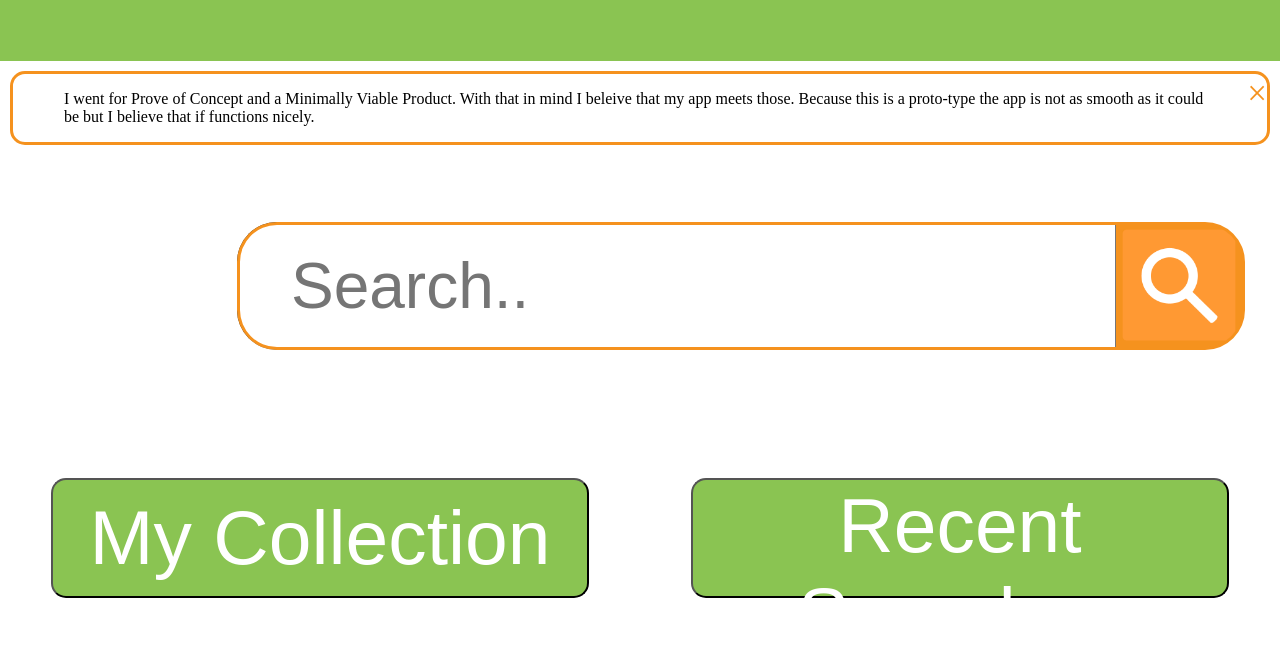
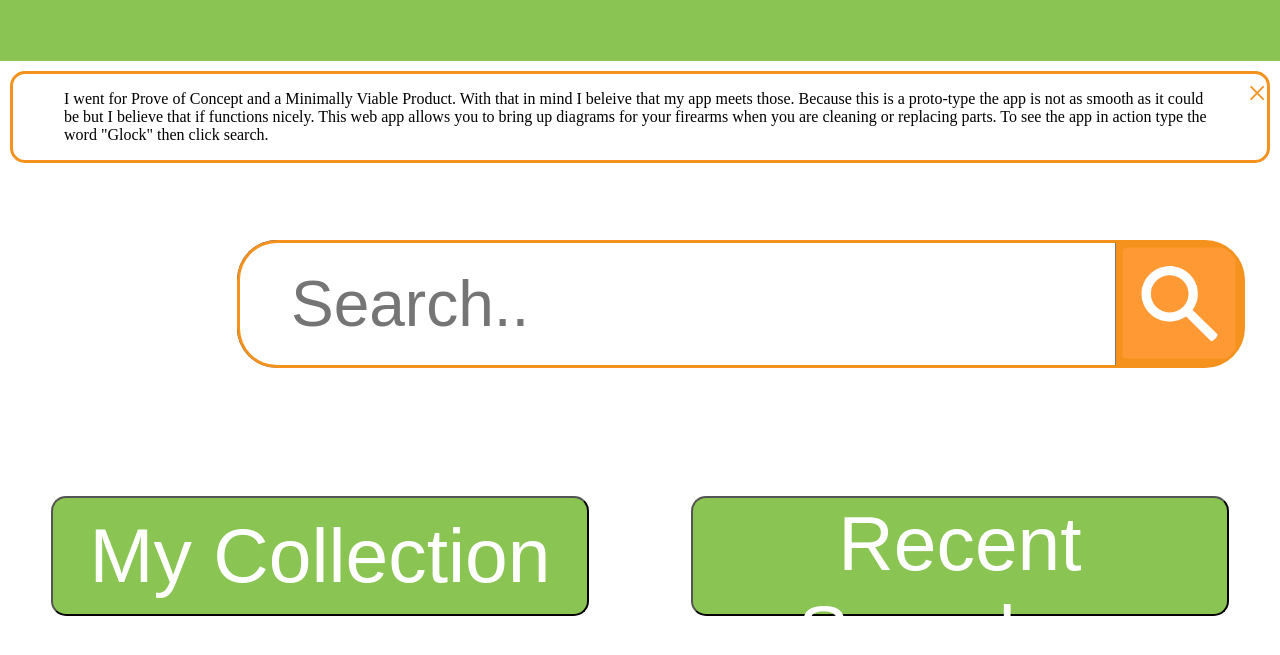
Before and after one commit to Bradshaw-Jacob/Bradshaw-Jacob.github.io, a plain HTML site: page Web App/Home Page/Home Page.html in a window 1280 px wide. Shown: the part 259-914 px from the top of the page. Drawn offline with Linux system fonts and the light colour scheme.

Commit message:
Added dialog.

```diff
--- a/Web App/Home Page/Home Page.html
+++ b/Web App/Home Page/Home Page.html
@@ -17,7 +17,10 @@
 	<div id="appDescript_containter">
 		<span class="close2 cursor" onclick="closeAppDescript()">&times;</span>
 		<div id="appDescript">
-			<p>I went for Prove of Concept and a Minimally Viable Product. With that in mind I beleive that my app meets those. Because this is a proto-type the app is not as smooth as it could be but I believe that if functions nicely.</p>
+			<p>I went for Prove of Concept and a Minimally Viable Product. With that in mind I beleive that my app meets those. Because this is a proto-type the app is not as smooth as it could be but I believe that if functions nicely.
+
+			This web app allows you to bring up diagrams for your firearms when you are cleaning or replacing parts. To see the app in action type the word "Glock" then click search.
+			</p>
 		</div>
 	</div>
 
```
